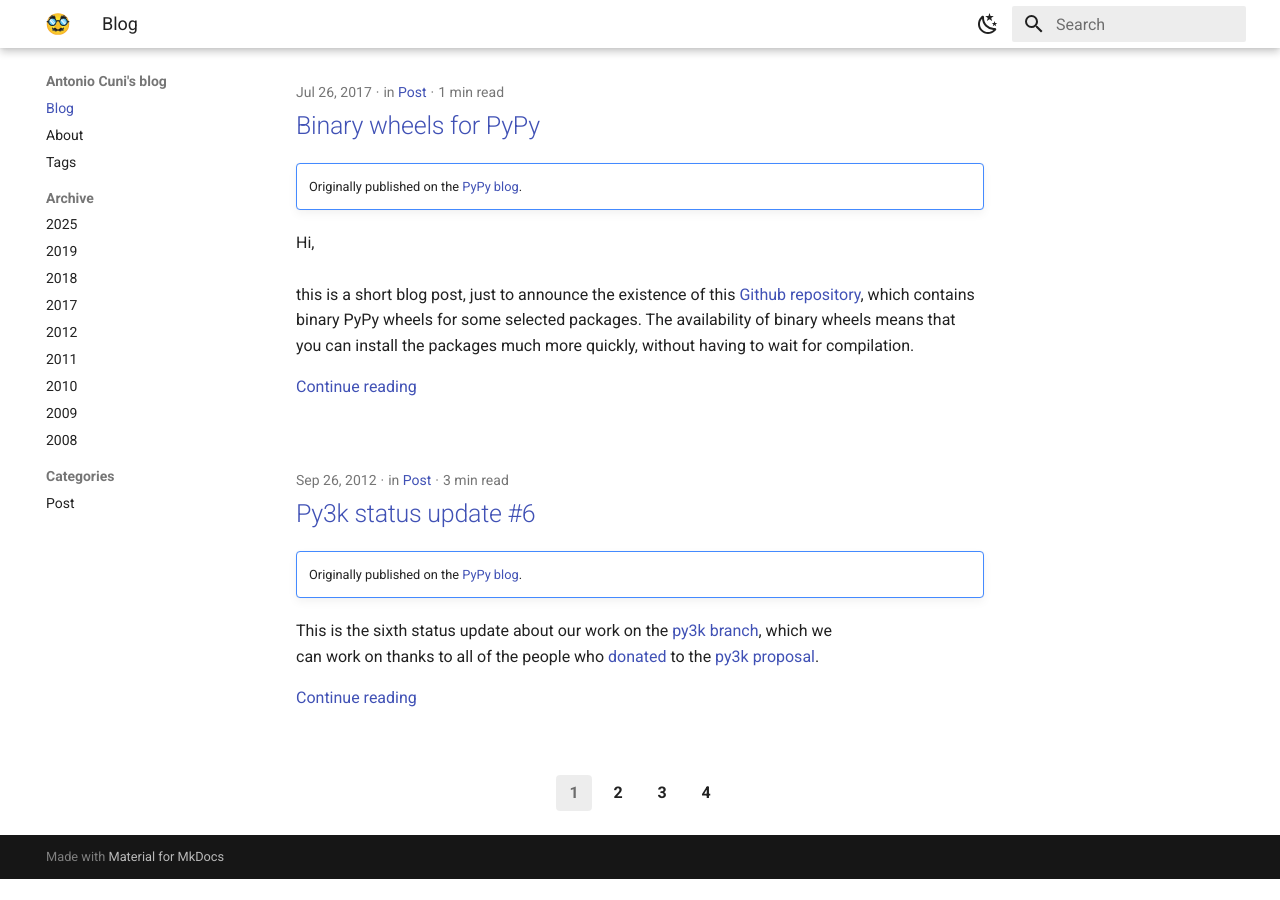
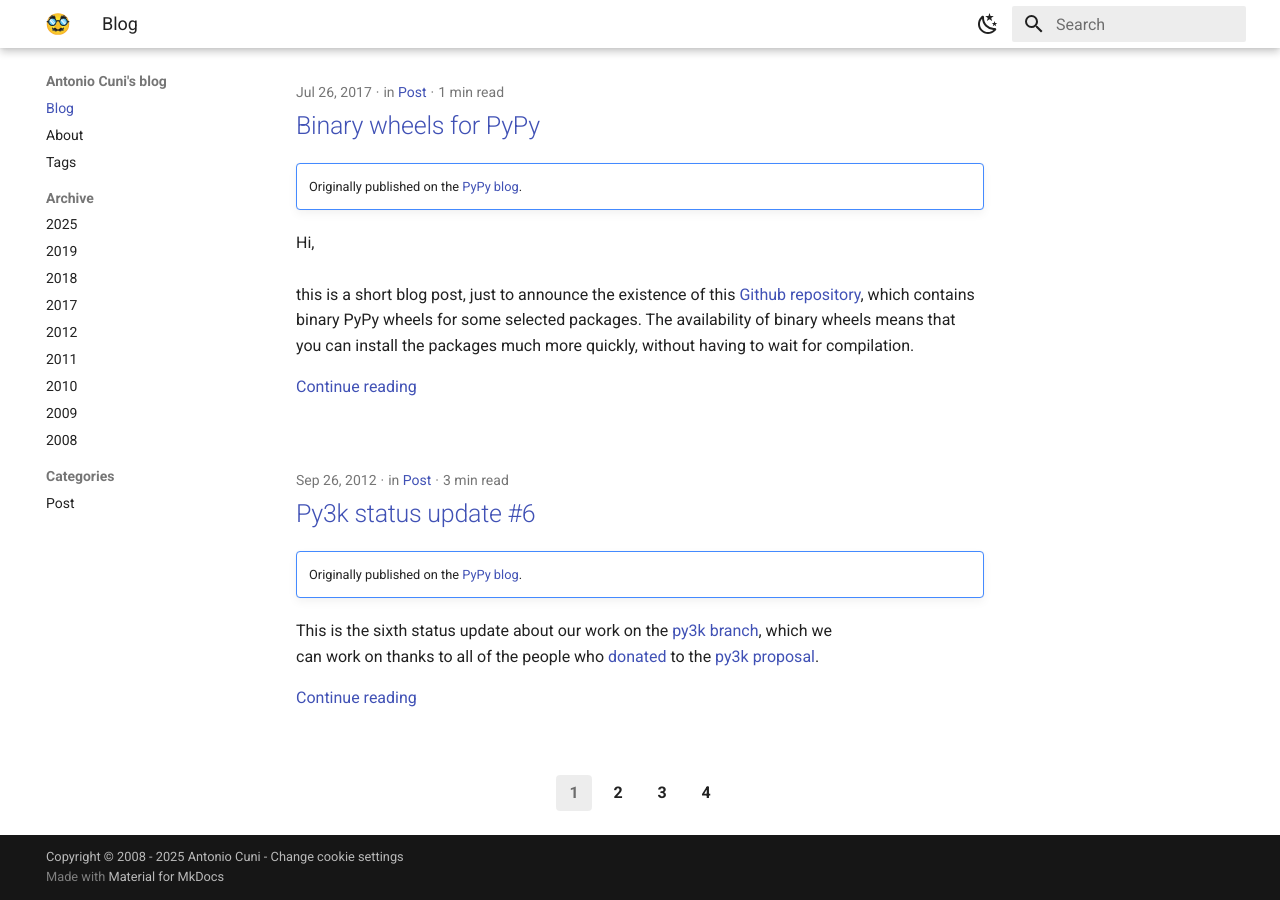
Before and after one commit to antocuni/antocuni.github.io, an MkDocs documentation site: the page built from blog/index.md, in a window 1280 px wide and 900 px high, scrolled down 3184 px. Built offline with MkDocs 1.6.1 and Material for MkDocs 9.7.7, drawn with Linux system fonts in a browser that asks for light colours; before the commit the page ends 4063 px from its top, so only the background shows below that; some of the changed lines change nothing that is shown.

Commit message:
cookies & copyright

```diff
--- a/mkdocs.yml
+++ b/mkdocs.yml
@@ -1,8 +1,11 @@
 site_name: Antonio Cuni's blog
 # ' this is for emacs, else it messes up syntax highlighting
 site_url: https://antocuni.github.io/
+docs_dir: blog
 
-docs_dir: blog
+copyright: >
+  Copyright &copy; 2008 - 2025 Antonio Cuni  -
+  <a href="#__consent">Change cookie settings</a>
 
 nav:
   - Blog: index.md
@@ -66,3 +69,12 @@
   - pymdownx.inlinehilite
   - pymdownx.details
   - pymdownx.superfences
+
+extra:
+  consent:
+    title: Cookie consent
+    description: >-
+      We use cookies to recognize your repeated visits and preferences, as well
+      as to measure the effectiveness of our documentation and whether users
+      find what they're searching for. With your consent, you're helping us to
+      make our documentation better.
```
